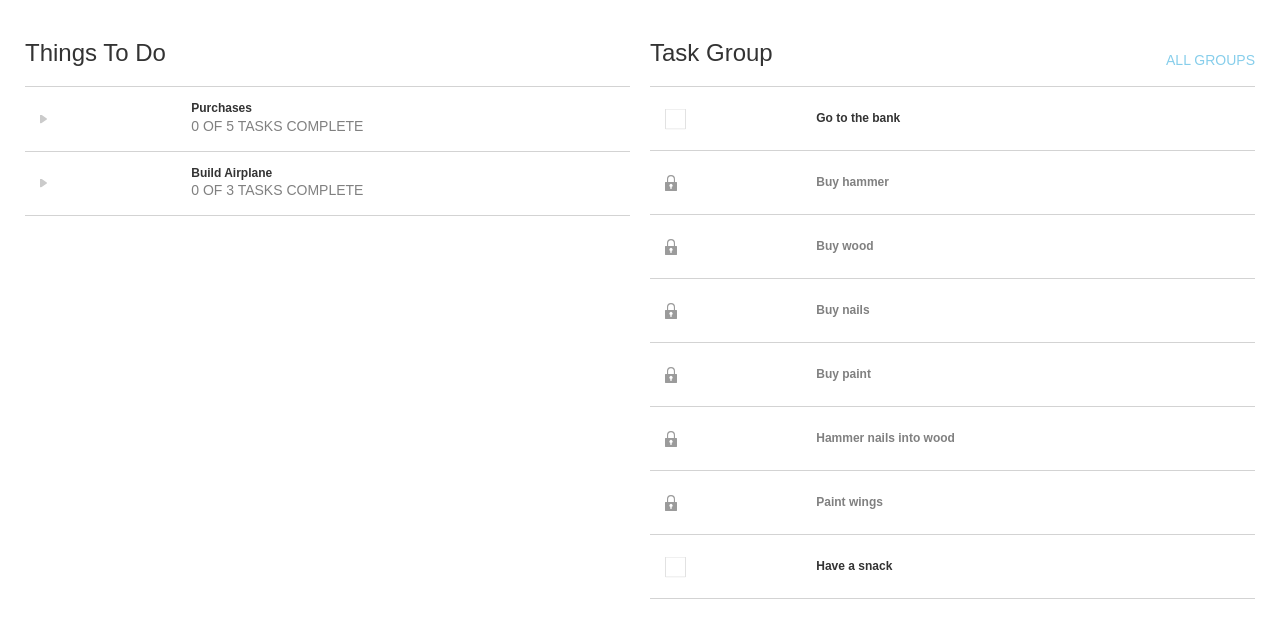
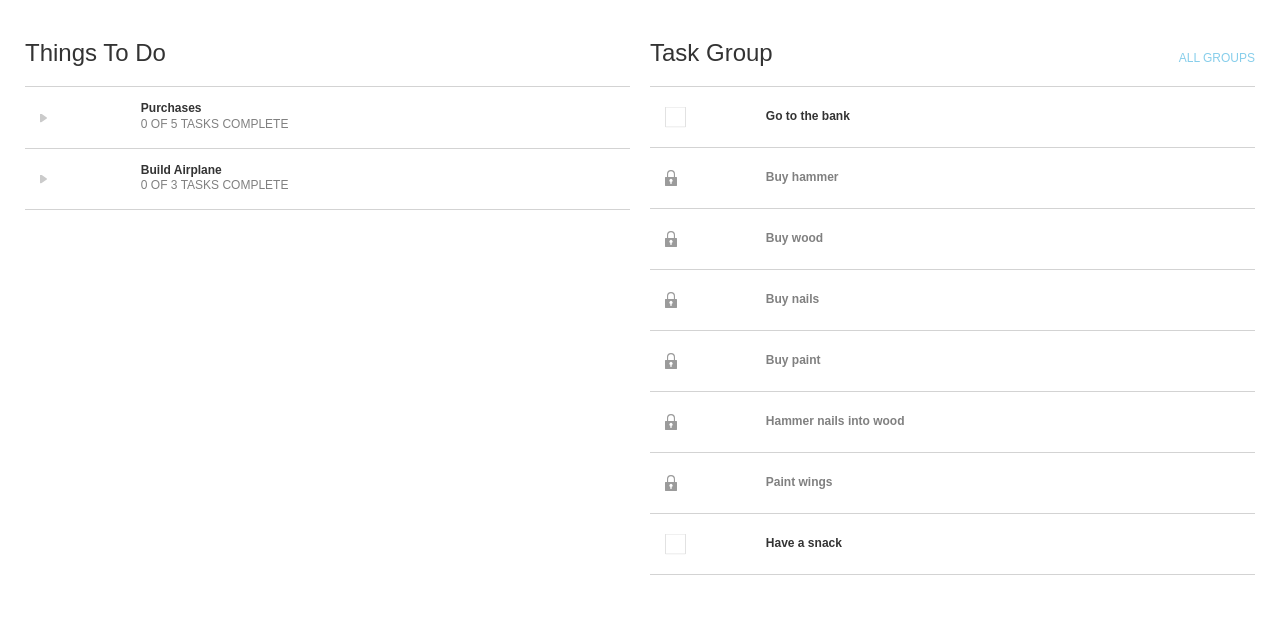
Before and after one commit to chulinguy/wonder-school, a React (Create React App) app: page / in a window 1280 px wide. Both pictures are taken after a click on the element "ALL GROUPS". Shown: the top 638 px of the page. Built offline with nearby package versions, Linux system fonts and the light colour scheme.

Commit message:
ALL DONE

```diff
--- a/src/CSS/index.css
+++ b/src/CSS/index.css
@@ -2,6 +2,7 @@ body {
   margin: 0;
   padding: 0;
   font-family: sans-serif;
+  font-size: 12px
 }
 
 .bold-text {
@@ -40,7 +41,7 @@ body {
 }
 
 .task-div {
-  height: 64px;
+  height: 61px;
   border-bottom: 1px lightgray solid;
   margin: 0;
 }
--- a/src/JS/components/Task.js
+++ b/src/JS/components/Task.js
@@ -54,14 +54,14 @@ class Task extends Component {
         tabIndex={this.props.id - 1}
         className="row flex-parent task-div"
       >
-        <div className="col-xs-3 flex-child">
+        <div className="col-xs-2 flex-child">
           <img
             src={this.logoFunc()}
             className="Task-logo vertical-center"
             alt="logo"
           />
         </div>
-        <div className="col-xs-9">
+        <div className="col-xs-10">
           <h6
             className="bold-text vertical-center no-margin"
             style={this.textStyleChooser()}
--- a/src/JS/components/TaskGroup.js
+++ b/src/JS/components/TaskGroup.js
@@ -14,10 +14,10 @@ const TaskGroup = props => {
       tabIndex={props.index}
       className="row flex-parent group-div"
     >
-      <div className="col-xs-3 flex-child">
+      <div className="col-xs-2 flex-child">
         <img src={groupLogo} className="taskGroup-logo vertical-center" alt="logo" />
       </div>
-      <div className="col-xs-9">
+      <div className="col-xs-10">
         <div className="drop-5px">
           <h6 className="bold-text no-margin">{props.title}</h6>
           <p className="gray-text">{`${props.numOfCompletedTasks} OF ${props.total} TASKS COMPLETE`}</p>
```
